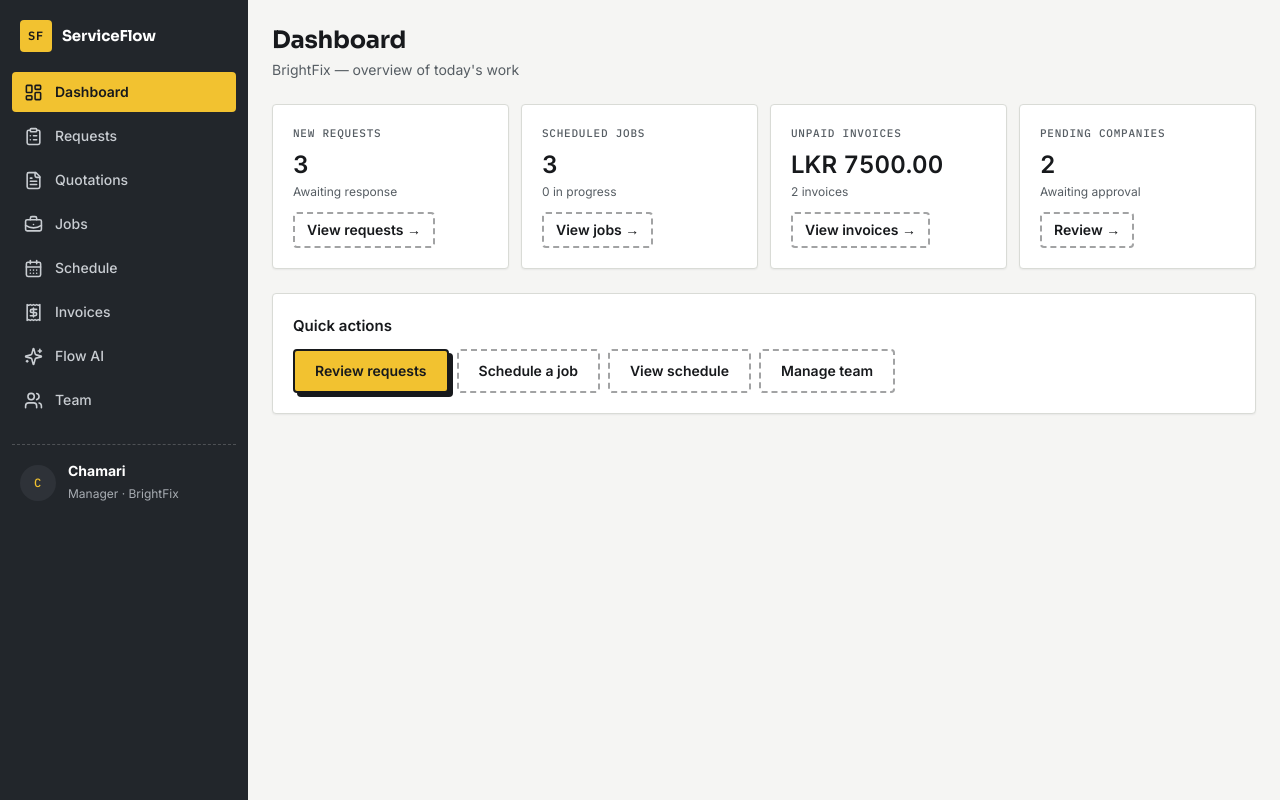
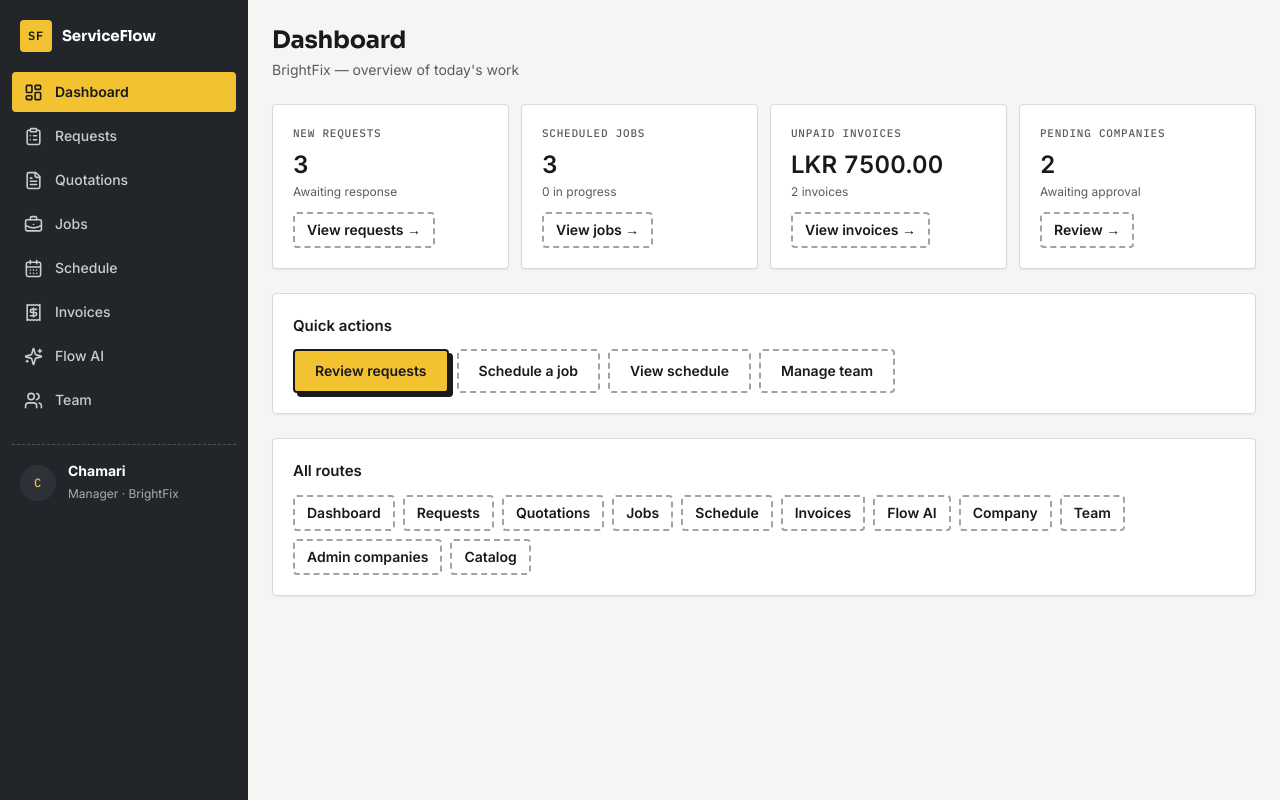
Before and after one commit to amiztp/ServiceFlow, a React (Vite) app in the folder frontend/: page /manager in a window 1280 px wide. Built offline with nearby package versions, Linux system fonts and the light colour scheme.

Commit message:
aded buttons

```diff
--- a/frontend/src/features/manager/Dashboard.tsx
+++ b/frontend/src/features/manager/Dashboard.tsx
@@ -102,6 +102,45 @@ export default function ManagerDashboard() {
           </ActionButton>
         </div>
       </SurfaceCard>
+
+      <SurfaceCard className="p-5 space-y-3">
+        <h2 className="font-semibold">All routes</h2>
+        <div className="flex flex-wrap gap-2">
+          <ActionButton variant="stub" size="small" onClick={() => navigate("/manager")}>
+            Dashboard
+          </ActionButton>
+          <ActionButton variant="stub" size="small" onClick={() => navigate("/manager/requests")}>
+            Requests
+          </ActionButton>
+          <ActionButton variant="stub" size="small" onClick={() => navigate("/manager/quotations")}>
+            Quotations
+          </ActionButton>
+          <ActionButton variant="stub" size="small" onClick={() => navigate("/manager/jobs")}>
+            Jobs
+          </ActionButton>
+          <ActionButton variant="stub" size="small" onClick={() => navigate("/manager/schedule")}>
+            Schedule
+          </ActionButton>
+          <ActionButton variant="stub" size="small" onClick={() => navigate("/manager/invoices")}>
+            Invoices
+          </ActionButton>
+          <ActionButton variant="stub" size="small" onClick={() => navigate("/manager/ai")}>
+            Flow AI
+          </ActionButton>
+          <ActionButton variant="stub" size="small" onClick={() => navigate("/manager/company")}>
+            Company
+          </ActionButton>
+          <ActionButton variant="stub" size="small" onClick={() => navigate("/manager/team")}>
+            Team
+          </ActionButton>
+          <ActionButton variant="stub" size="small" onClick={() => navigate("/admin/companies")}>
+            Admin companies
+          </ActionButton>
+          <ActionButton variant="stub" size="small" onClick={() => navigate("/admin/catalog")}>
+            Catalog
+          </ActionButton>
+        </div>
+      </SurfaceCard>
     </div>
   );
 }
```
